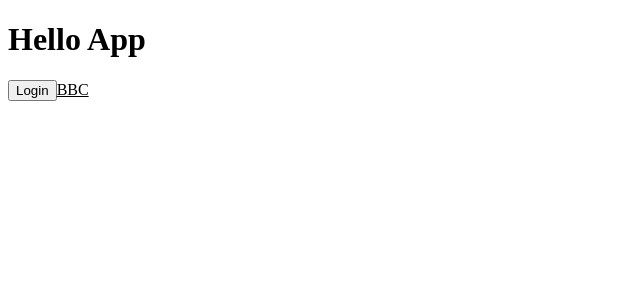
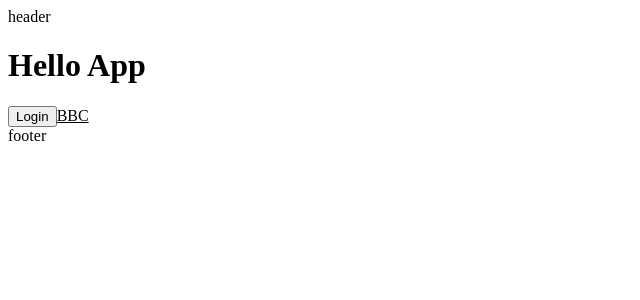
Before and after one commit to justtoconfirm/react-components, a React (Create React App) app: page / in a window 1280 px wide. Shown: the top 300 px of the page, without its empty margins (0-640 px from the left). Built offline with nearby package versions, Linux system fonts and the light colour scheme.

Commit message:
Layout component added and imported into the App component to render

```diff
--- a/src/App.js
+++ b/src/App.js
@@ -1,4 +1,5 @@
 import react from 'react';
+import Layout from './components/Layout';
 import Button from './components/Button';
 import Link from './components/Link';
 
@@ -7,11 +8,13 @@
 	return (
 
 		<>
-			<h1>Hello App</h1>
+			<Layout>
+				<h1>Hello App</h1>
 
-			<Button>Login</Button>
+				<Button>Login</Button>
 
-			<Link href="https://www.bbc.co.uk" target="_blank">BBC</Link>
+				<Link href="https://www.bbc.co.uk" target="_blank">BBC</Link>
+			</Layout>
 		</>
 
 	);
--- /dev/null
+++ b/src/components/Layout/index.js
@@ -0,0 +1,25 @@
+import React from 'react';
+
+const Layout = ({ children }) => {
+
+	return (
+
+		<>
+			<header>
+				header
+			</header>
+
+			<main role="main">
+				{children}
+			</main>
+
+			<footer>
+				footer
+			</footer>
+		</>
+
+	);
+
+};
+
+export default Layout;
```
